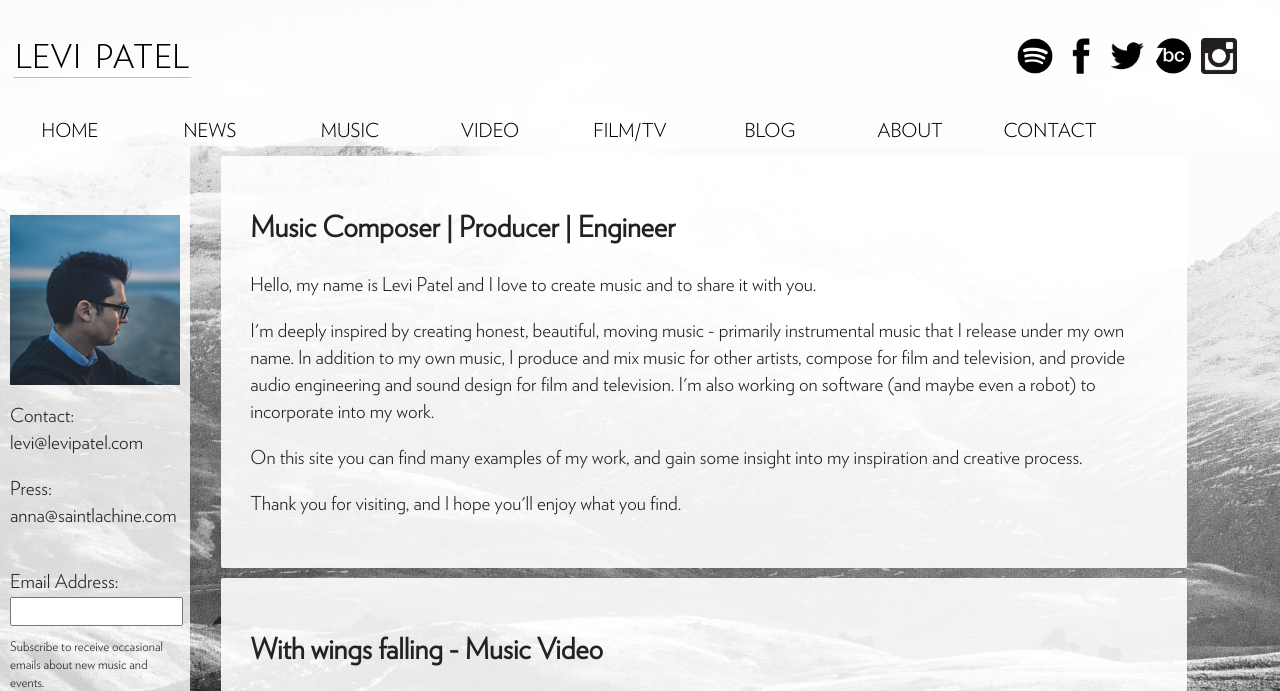
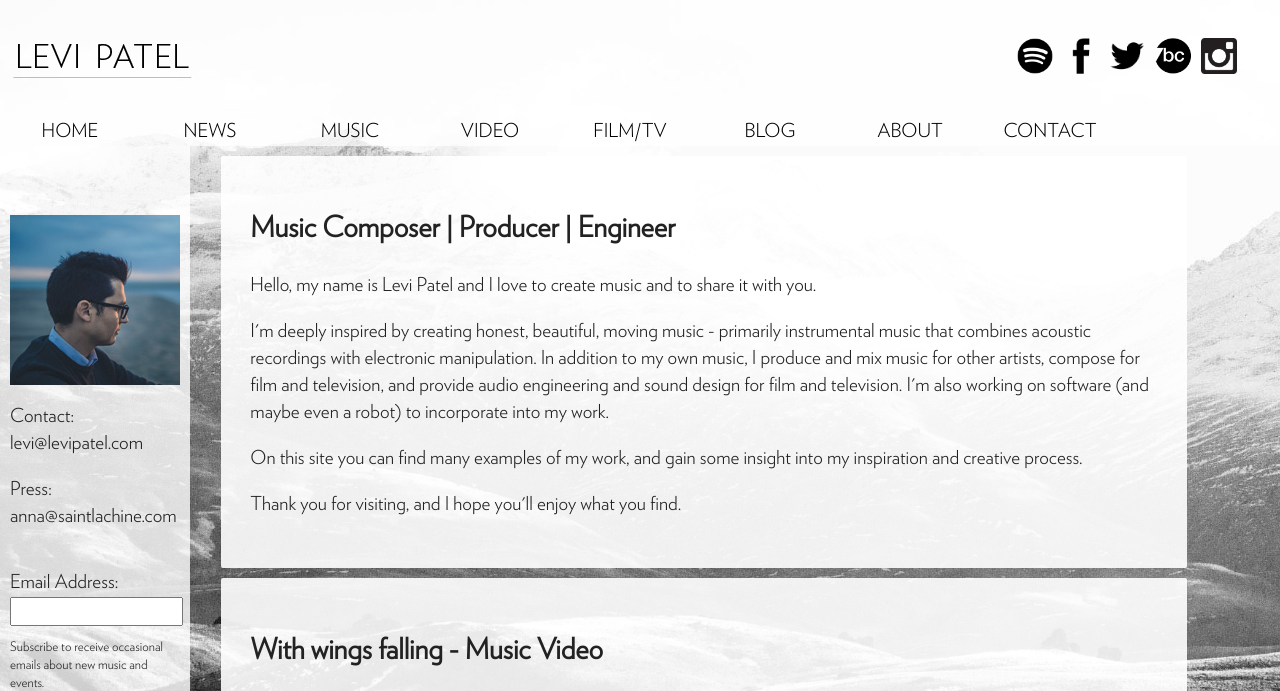
Before and after one commit to levipatel/music, a Jekyll site: the page built from index.html, in a window 1280 px wide and 900 px high, cut to the strip 0-691 px from the top of the window. Built offline with Jekyll 4.4.1, drawn with Linux system fonts in a browser that asks for light colours.

Commit message:
Tweaked introduction paragraph

```diff
--- a/index.html
+++ b/index.html
@@ -7,7 +7,7 @@
 
   <p>Hello, my name is Levi Patel and I love to create music and to share it with you.</p>
 
-  <p>I'm deeply inspired by creating honest, beautiful, moving music - primarily instrumental music that I release under my own name. In addition to my own music, I produce and mix music for other artists, compose for film and television, and provide audio engineering and sound design for film and television. I'm also working on software (and maybe even a robot) to incorporate into my work.</p>
+  <p>I'm deeply inspired by creating honest, beautiful, moving music - primarily instrumental music that combines acoustic recordings with electronic manipulation. In addition to my own music, I produce and mix music for other artists, compose for film and television, and provide audio engineering and sound design for film and television. I'm also working on software (and maybe even a robot) to incorporate into my work.</p>
 
   <p>On this site you can find many examples of my work, and gain some insight into my inspiration and creative process.</p>
 
```
